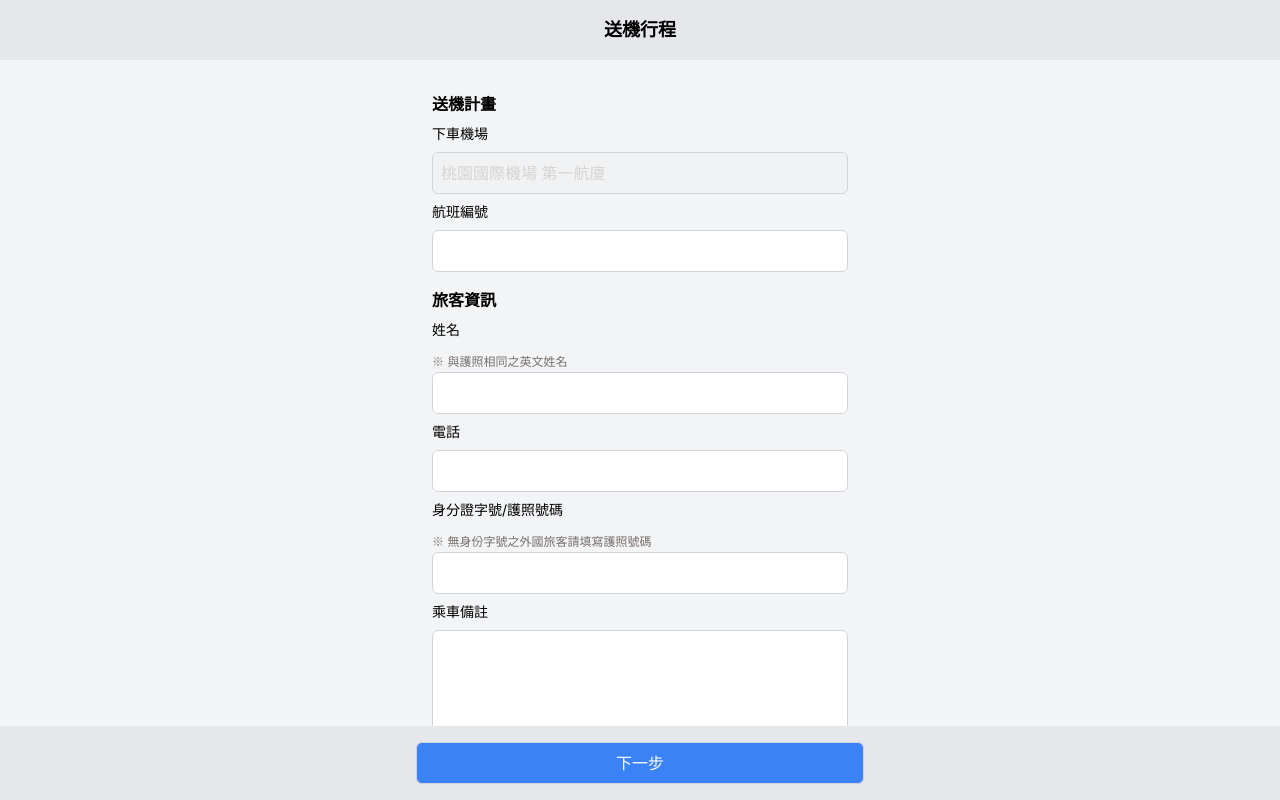
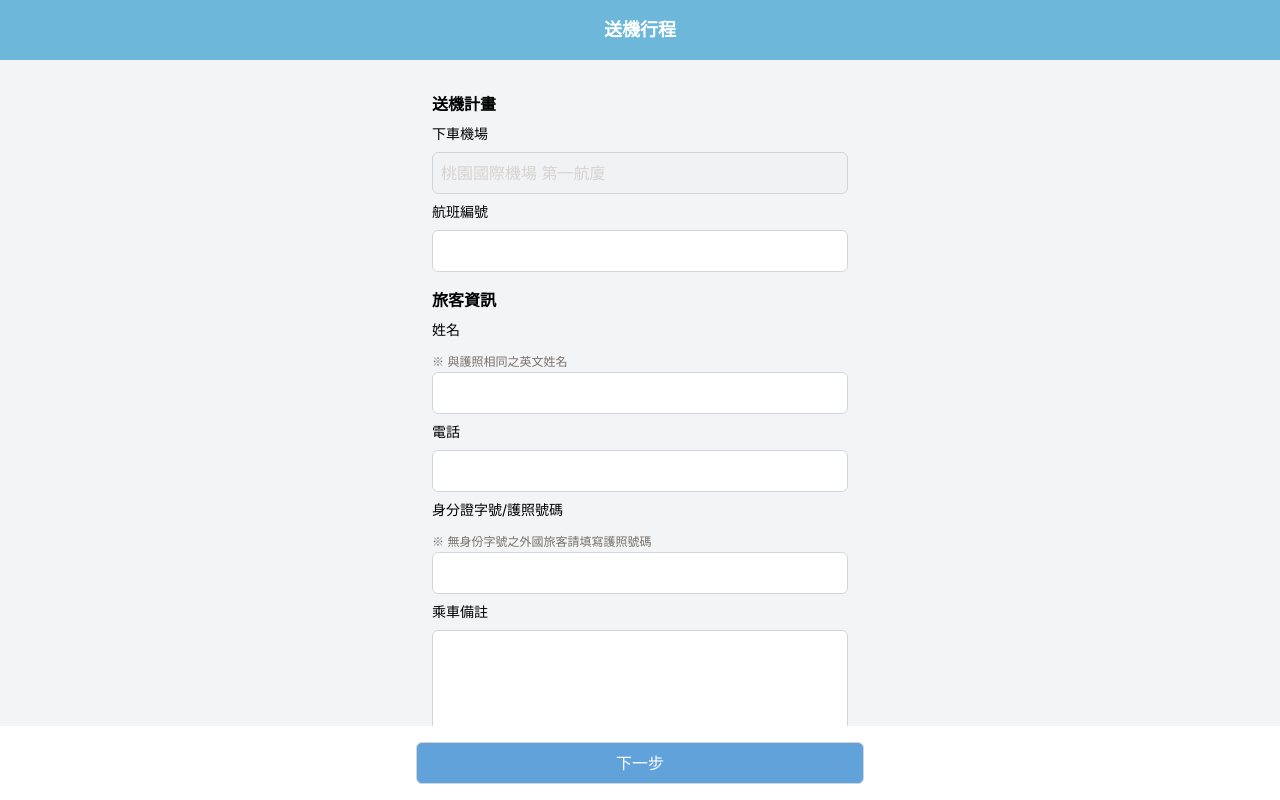
Before and after one commit to Leewanhsuan/airplane-pickup, a Next.js app: page / in a window 1280 px wide. Built offline with nearby package versions, Linux system fonts and the light colour scheme; no server answers.

Commit message:
[feature] add color settings

```diff
--- a/src/app/components/LoadingSpinner.tsx
+++ b/src/app/components/LoadingSpinner.tsx
@@ -1,7 +1,7 @@
 const LoadingSpinner = () => {
     return (
         <div className="flex justify-center items-center">
-            <div className="animate-spin rounded-full h-12 w-12 border-b-2 border-blue-500"></div>
+            <div className="animate-spin rounded-full h-12 w-12 border-b-2 border-secondary-blue"></div>
         </div>
     );
 };
--- a/src/app/components/inputField.tsx
+++ b/src/app/components/inputField.tsx
@@ -31,7 +31,7 @@ const InputField = ({ label, value, onChange, error, disabled, multiline, descri
                     value={value}
                     disabled={disabled}
                     onChange={(e) => onChange(e.target.value)}
-                    className={`w-full p-2 border ${error ? 'border-red-500' : 'border-gray-300'} rounded-md ${disabled ? 'text-stone-300' : 'text-stone-950'}`}
+                    className={`w-full p-2 border ${error ? 'border-red-500' : 'border-gray-300'} rounded-md ${disabled ? 'text-stone-300' : 'text-stone-950'} `}
                 />
             )}
             {error && (
--- a/src/app/page.tsx
+++ b/src/app/page.tsx
@@ -21,9 +21,6 @@ const Home = () => {
     const [isBottomSheetOpen, setIsBottomSheetOpen] = useState(false);
     const [apiResponse, setApiResponse] = useState<ApiResponse>(ApiResponse.Idle);
 
-    /**
-     * Handles form submission and performs various actions based on the input and API response.
-     */
     const handleSubmitAndCheck = (): void => {
         if (!validate()) {
             return;
@@ -63,15 +60,15 @@ const Home = () => {
 
     return (
         <div className="flex flex-col min-h-screen bg-gray-100">
-            <header className="h-1/6 bg-gray-200 p-4">
+            <header className="h-1/6 bg-secondary-blue p-4">
                 <div className="max-w-sm mx-auto sm:max-w-md text-center">
-                    <p className="text-lg font-bold">送機行程</p>
+                    <p className="text-lg font-bold text-white">送機行程</p>
                 </div>
             </header>
             <main className="flex-grow overflow-auto" style={{ height: 'calc(100vh - (100vh / 6 * 2))' }}>
                 <div className="max-w-sm mx-auto p-4 sm:max-w-md">
                     <div className="mb-4">
-                        <h2 className="mt-4 font-semibold">送機計畫</h2>
+                        <h2 className="mt-4 font-semibold ">送機計畫</h2>
                         <InputField
                             label="下車機場"
                             value={fields.airport}
@@ -114,10 +111,10 @@ const Home = () => {
                     </div>
                 </div>
             </main>
-            <footer className="h-1/6 bg-gray-200 p-4">
+            <footer className="h-1/6 bg-white p-4">
                 <div className="max-w-sm mx-auto sm:max-w-md h-full flex items-center">
                     <button
-                        className="w-full p-2 border border-gray-300 rounded-md bg-blue-500 text-white"
+                        className="w-full p-2 border border-gray-300 rounded-md bg-main-blue text-white"
                         onClick={handleSubmitAndCheck}>
                         下一步
                     </button>
@@ -152,12 +149,12 @@ const Home = () => {
                                 <div className="w-full flex flex-col justify-center gap-4 mt-4">
                                     <button
                                         onClick={handleSubmitAfterCheck}
-                                        className="w-full p-2 border border-gray-300 rounded-md bg-blue-500 text-white">
+                                        className="w-full p-2 border border-gray-300 rounded-md bg-main-blue text-white">
                                         確認航班資訊，並送出
                                     </button>
                                     <button
                                         onClick={handleFormReset}
-                                        className="w-full p-2 border border-gray-300 rounded-md bg-blue-500 text-white">
+                                        className="w-full p-2 border border-gray-300 rounded-md bg-main-blue text-white">
                                         重新填寫
                                     </button>
                                 </div>
--- a/tailwind.config.ts
+++ b/tailwind.config.ts
@@ -21,6 +21,10 @@ const config: Config = {
                     '0%, 100%': { backgroundImage: 'linear-gradient(to right, #4facfe, #00f2fe)' },
                     '50%': { backgroundImage: 'linear-gradient(to right, #00f2fe, #4facfe)' }
                 }
+            },
+            colors: {
+                'main-blue': '#61A2DA',
+                'secondary-blue': '#6CB7DA'
             }
         }
     },
```
